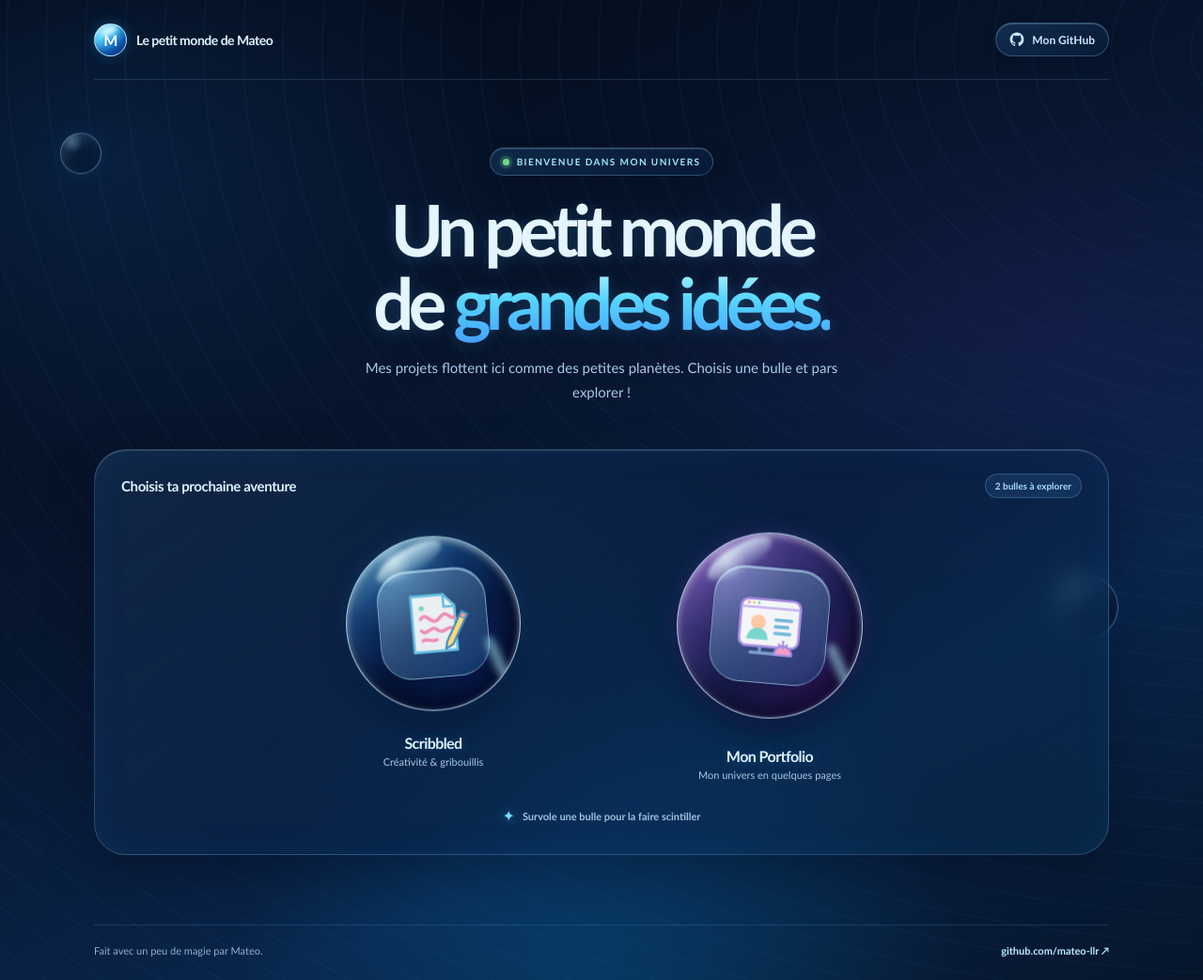
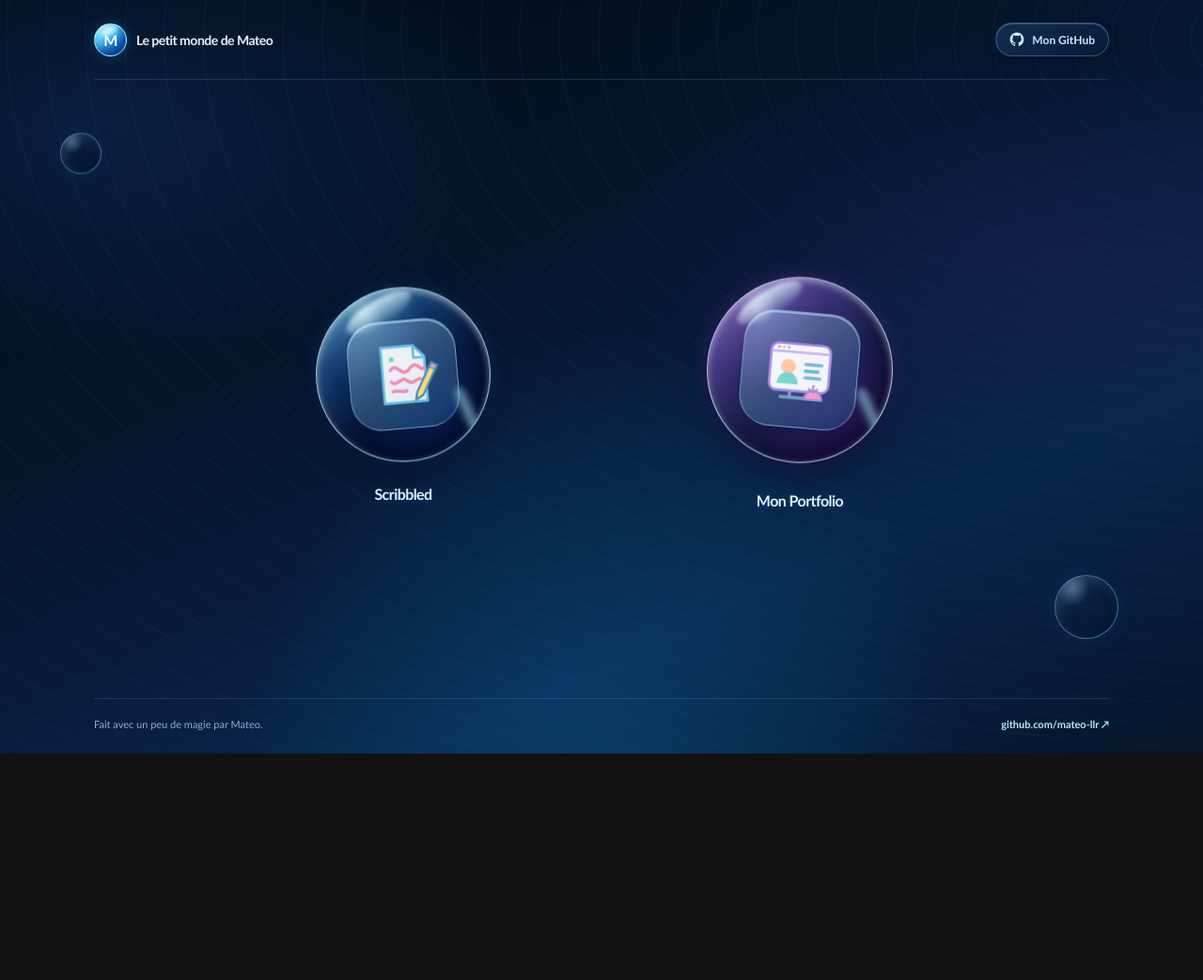
Before and after one commit to Mateo-Llr/Mateo-Llr.github.io, a plain HTML site: page index.html in a window 1280 px wide. Shown: the whole page at 94% size. After the commit the page ends 802 px from the top, so only its background shows below. Drawn offline with Linux system fonts and the light colour scheme.

Commit message:
Remove panel and hero from project bubbles

```diff
--- a/index.html
+++ b/index.html
@@ -133,103 +133,24 @@
 
     .github-link svg { width: 16px; height: 16px; }
 
-    main { padding: 72px 0 74px; text-align: center; }
-
-    .eyebrow {
-      display: inline-flex;
+    main {
+      display: grid;
+      min-height: calc(100vh - 142px);
       align-items: center;
-      gap: 8px;
-      margin: 0 0 18px;
-      padding: 8px 13px;
-      border: 1px solid rgba(147,222,255,.27);
-      border-radius: 999px;
-      background: linear-gradient(145deg, rgba(34,89,147,.32), rgba(12,34,73,.44));
-      box-shadow: inset 0 1px 0 rgba(213,244,255,.17), 0 6px 22px rgba(0,9,35,.16);
-      color: #9ceaff;
-      font-size: 10px;
-      font-weight: 800;
-      letter-spacing: .14em;
-      text-transform: uppercase;
-      backdrop-filter: blur(8px);
-    }
-
-    .eyebrow::before {
-      width: 7px;
-      height: 7px;
-      border-radius: 50%;
-      background: #75d78e;
-      box-shadow: 0 0 0 3px rgba(117,215,142,.18), 0 0 9px rgba(85,196,119,.75);
-      content: "";
-    }
-
-    h1 {
-      margin: 0;
-      color: #e5f5ff;
-      font-size: clamp(42px, 7vw, 76px);
-      font-weight: 800;
-      letter-spacing: -.075em;
-      line-height: 1.02;
-      text-shadow: 0 2px 16px rgba(80,187,255,.22);
-    }
-
-    h1 span {
-      color: #69ddff;
-      background: linear-gradient(180deg, #c0f8ff 6%, #57d9ff 48%, #459cff 100%);
-      background-clip: text;
-      -webkit-text-fill-color: transparent;
-    }
-
-    .intro {
-      max-width: 510px;
-      margin: 19px auto 0;
-      color: #a8cbe8;
-      font-size: 15px;
-      line-height: 1.7;
+      padding: 20px 0;
     }
 
     .world {
-      margin-top: 48px;
-      padding: 25px 28px 31px;
-      border: 1px solid rgba(148,213,255,.23);
-      border-radius: 34px;
-      background: linear-gradient(140deg, rgba(54,113,178,.2), rgba(9,30,65,.48) 52%, rgba(12,72,111,.21));
-      box-shadow: inset 0 1px 0 rgba(214,243,255,.17), inset 0 0 38px rgba(43,147,220,.07), 0 20px 55px rgba(0,4,18,.3);
-      backdrop-filter: blur(14px);
-    }
-
-    .world-heading {
-      display: flex;
-      align-items: center;
-      justify-content: space-between;
-      gap: 15px;
-      margin-bottom: 21px;
-      text-align: left;
-    }
-
-    h2 {
-      margin: 0;
-      color: #dcf4ff;
-      font-size: 15px;
-      font-weight: 800;
-      letter-spacing: -.025em;
-    }
-
-    .project-count {
-      padding: 6px 10px;
-      border: 1px solid rgba(160,224,255,.23);
-      border-radius: 999px;
-      background: rgba(53,116,173,.2);
-      color: #aadcf5;
-      font-size: 10px;
-      font-weight: 700;
+      width: 100%;
     }
 
     .project-grid {
       display: flex;
-      align-items: flex-start;
+      min-height: 60vh;
+      align-items: center;
       justify-content: center;
-      gap: clamp(40px, 10vw, 130px);
-      padding: 7px 0 2px;
+      gap: clamp(60px, 15vw, 210px);
+      padding: 25px 0;
     }
 
     .project-card {
@@ -386,24 +307,6 @@
       color: #8deaff;
     }
 
-    .project-type {
-      margin-top: 4px;
-      color: #a5c9e5;
-      font-size: 11px;
-    }
-
-    .hint {
-      display: inline-flex;
-      align-items: center;
-      gap: 8px;
-      margin: 25px 0 0;
-      color: #9dc4e1;
-      font-size: 11px;
-      font-weight: 600;
-    }
-
-    .hint span { color: #74ddff; font-size: 16px; text-shadow: 0 0 12px rgba(60,189,255,.64); }
-
     footer {
       display: flex;
       align-items: center;
@@ -432,10 +335,8 @@
     @media (max-width: 640px) {
       .page { width: min(100% - 36px, 480px); }
       header { padding: 18px 0; }
-      main { padding: 56px 0 48px; }
-      .intro { max-width: 380px; font-size: 14px; }
-      .world { margin-top: 37px; padding: 21px 15px 25px; border-radius: 27px; }
-      .project-grid { gap: 14px; }
+      main { min-height: calc(100vh - 132px); padding: 12px 0; }
+      .project-grid { min-height: 65vh; gap: 14px; }
       .project-card { width: min(46%, 195px); flex-basis: min(46%, 195px); }
       .bubble-shell, .project-card:nth-child(2) .bubble-shell { width: 170px; height: 181px; }
       .bubble, .project-card:nth-child(2) .bubble { width: 148px; height: 148px; }
@@ -443,7 +344,6 @@
       .bubble-art svg { width: 72px; height: 72px; }
       .project-card:nth-child(2) .bubble-art { width: 98px; height: 98px; }
       .project-name { font-size: 14px; text-align: center; }
-      .project-type { font-size: 10px; text-align: center; }
     }
 
     @media (max-width: 390px) {
@@ -477,15 +377,7 @@
     </header>
 
     <main>
-      <p class="eyebrow">Bienvenue dans mon univers</p>
-      <h1>Un petit monde<br>de <span>grandes idées.</span></h1>
-      <p class="intro">Mes projets flottent ici comme des petites planètes. Choisis une bulle et pars explorer !</p>
-
-      <section class="world" aria-labelledby="projects-title">
-        <div class="world-heading">
-          <h2 id="projects-title">Choisis ta prochaine aventure</h2>
-          <span class="project-count">2 bulles à explorer</span>
-        </div>
+      <section class="world" aria-label="Projets de Mateo">
         <div class="project-grid">
           <a class="project-card" href="/Scribbled/" aria-label="Ouvrir Scribbled, mon projet créatif">
             <span class="bubble-shell" aria-hidden="true">
@@ -503,7 +395,6 @@
               </span>
             </span>
             <span class="project-name">Scribbled</span>
-            <span class="project-type">Créativité &amp; gribouillis</span>
           </a>
 
           <a class="project-card" href="/mon-portfolio/" aria-label="Ouvrir mon portfolio">
@@ -527,10 +418,8 @@
               </span>
             </span>
             <span class="project-name">Mon Portfolio</span>
-            <span class="project-type">Mon univers en quelques pages</span>
           </a>
         </div>
-        <p class="hint"><span aria-hidden="true">✦</span> Survole une bulle pour la faire scintiller</p>
       </section>
     </main>
 
```
